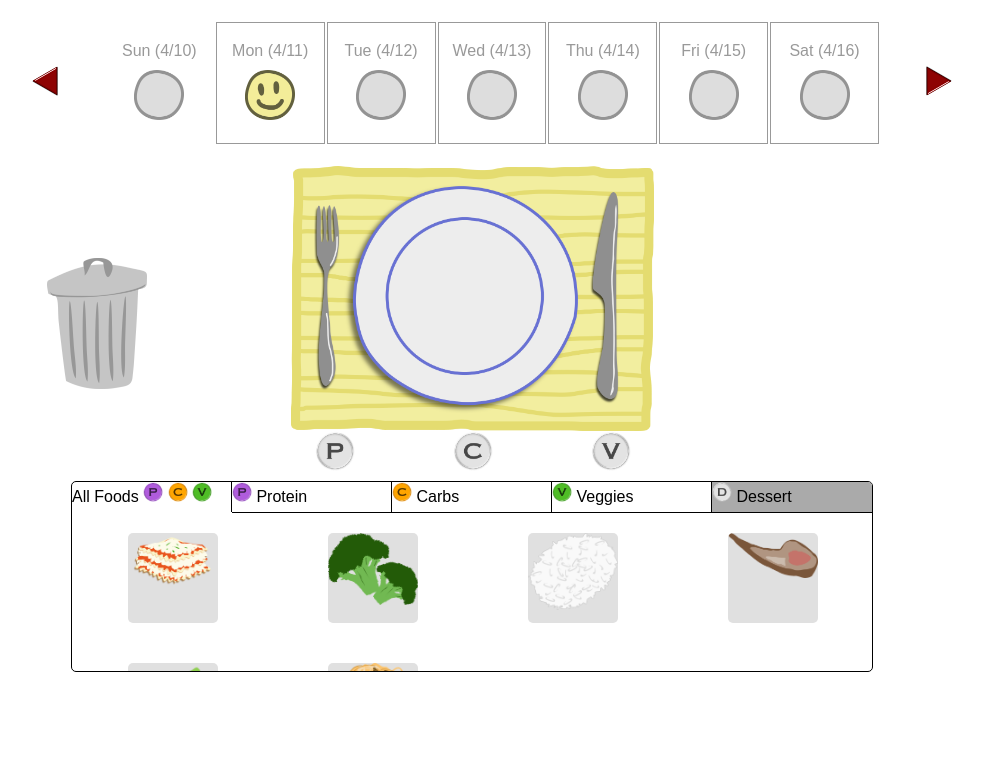
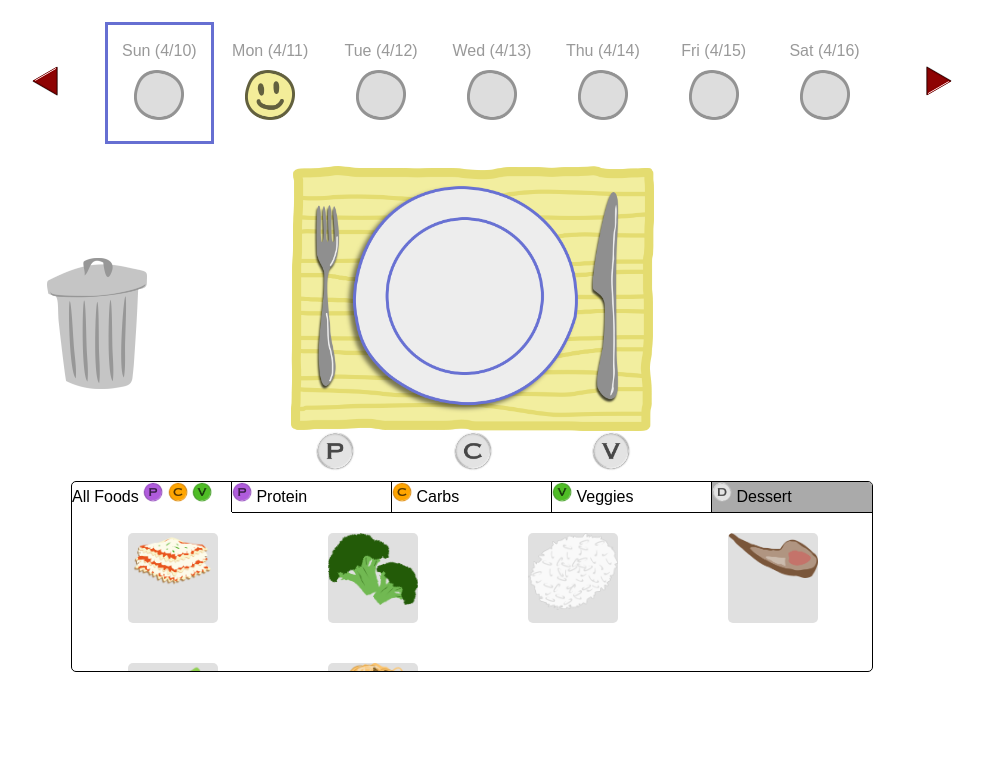
Before and after one commit to emilykl/project-merp, a plain HTML site: page index.html in a window 1280 px wide. Shown: the whole page, without its empty margins (168-1151 px from the left). Drawn offline with Linux system fonts and the light colour scheme.

Commit message:
make calendar selection look better and add lock icon:

```diff
--- a/logic.js
+++ b/logic.js
@@ -309,10 +309,10 @@ var state_module = (function(dinner_menu, dessert_menu) {
     var initialize = function(which_day) {
         current_day = which_day;
         $(".day").css({
-    		"border": "1px solid #999"
+    		"border": "0px solid #999"
     	});
     	$("#" + which_day).css({
-    		"border": "none"
+    		"border": "3px solid #666Fd2"
     	});
         dinner_plate_items = dinner_menu[which_day];
         dessert_plate_item = dessert_menu[which_day];
--- a/style.css
+++ b/style.css
@@ -33,7 +33,7 @@ body {
 }
 
 .day {
-	border: 1px solid #999;
+	/*border: 1px solid #999;*/
 }
 
 .day img{
```
Also changed, not shown: img/lock.png (added).
